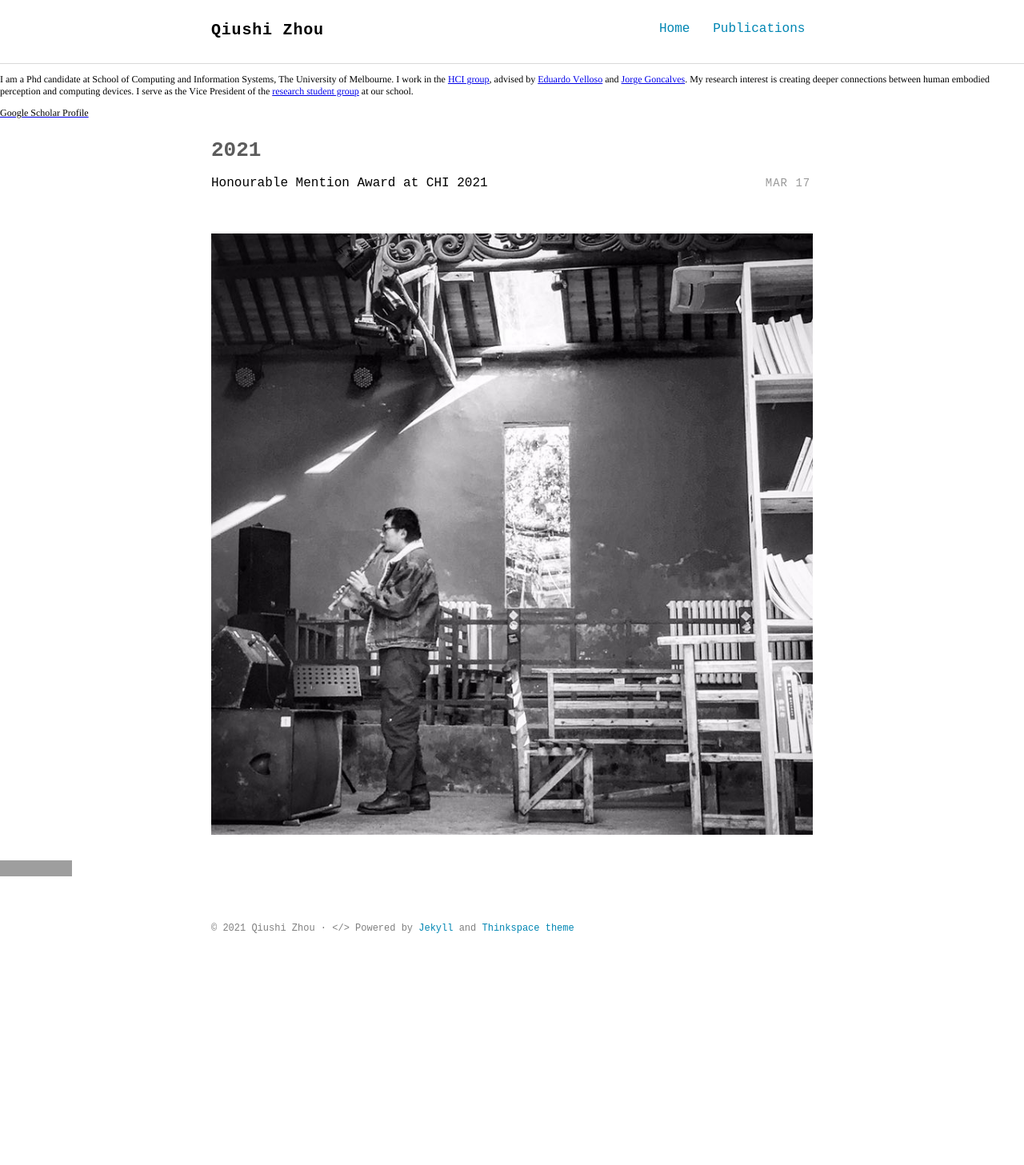
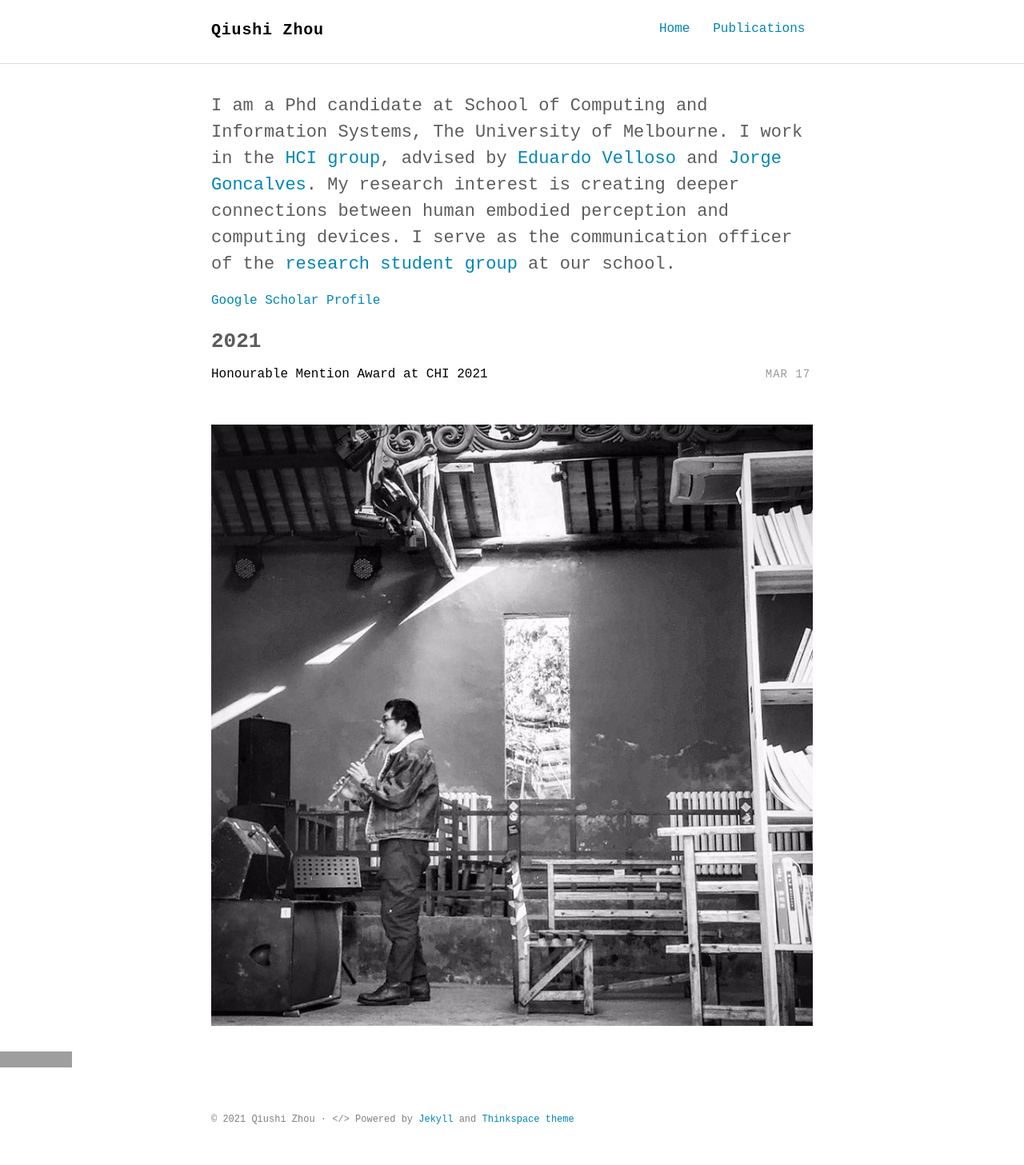
Before and after one commit to qiushi-zhou/qiushi-zhou.github.io, a Jekyll site: the page built from index.html, in a window 1280 px wide. Shown: the whole page at 80% size. Built offline with Jekyll 4.4.1, drawn with Linux system fonts in a browser that asks for light colours; some web fonts are replaced; before the commit the page ends 1218 px from its top, so only the background shows below that; grey boxes are pictures that could not be loaded.

Commit message:
Revert "Update intro.html"
This reverts commit a99a3691d1efcf937519fa3614b9207d92f6fd03.

```diff
--- a/_includes/intro.html
+++ b/_includes/intro.html
@@ -1,22 +1,8 @@
-<!DOCTYPE html PUBLIC "-//W3C//DTD HTML 4.01//EN" "http://www.w3.org/TR/html4/strict.dtd">
-<html>
-<head>
-  <meta http-equiv="Content-Type" content="text/html; charset=utf-8">
-  <meta http-equiv="Content-Style-Type" content="text/css">
-  <title></title>
-  <meta name="Generator" content="Cocoa HTML Writer">
-  <meta name="CocoaVersion" content="2022.3">
-  <style type="text/css">
-    p.p1 {margin: 0.0px 0.0px 12.0px 0.0px; font: 12.0px Times; color: #000000; -webkit-text-stroke: #000000}
-    p.p2 {margin: 0.0px 0.0px 0.0px 0.0px; font: 12.0px Times; color: #0000e9; -webkit-text-stroke: #0000e9}
-    span.s1 {font-kerning: none}
-    span.s2 {text-decoration: underline ; font-kerning: none; color: #0000e9; -webkit-text-stroke: 0px #0000e9}
-    span.s3 {text-decoration: underline ; font-kerning: none}
-    span.s4 {font-kerning: none; color: #000000; -webkit-text-stroke: 0px #000000}
-  </style>
-</head>
-<body>
-<p class="p1"><span class="s1">I am a Phd candidate at School of Computing and Information Systems, The University of Melbourne. I work in the <a href="https://cis.unimelb.edu.au/hci/"><span class="s2">HCI group</span></a>, advised by <a href="https://www.eduardovelloso.com/"><span class="s2">Eduardo Velloso</span></a> and <a href="https://www.jorgegoncalves.com/"><span class="s2">Jorge Goncalves</span></a>. My research interest is creating deeper connections between human embodied perception and computing devices. I serve as the Vice President of the <a href="https://www.cis-gres.org/"><span class="s2">research student group</span></a> at our school.<span class="Apple-converted-space"> </span></span></p>
-<p class="p2"><span class="s3"><a href="https://scholar.google.com.au/citations?user=a-FggqcAAAAJ&amp;hl=en">Google Scholar Profile</a></span><span class="s4"><span class="Apple-converted-space"> </span></span></p>
-</body>
-</html>
+<section class="intro">
+  <div class="container">
+    <p class="lead">
+	I am a Phd candidate at School of Computing and Information Systems, The University of Melbourne. I work in the <a href="https://cis.unimelb.edu.au/hci/">HCI group</a>, advised by <a href="https://www.eduardovelloso.com/">Eduardo Velloso</a> and <a href="https://www.jorgegoncalves.com/">Jorge Goncalves</a>. My research interest is creating deeper connections between human embodied perception and computing devices. I serve as the communication officer of the <a href="https://www.cis-gres.org/">research student group</a> at our school.
+	</p>
+	<a href="https://scholar.google.com.au/citations?user=a-FggqcAAAAJ&hl=en">Google Scholar Profile</a>
+  </div>
+</section>
```
